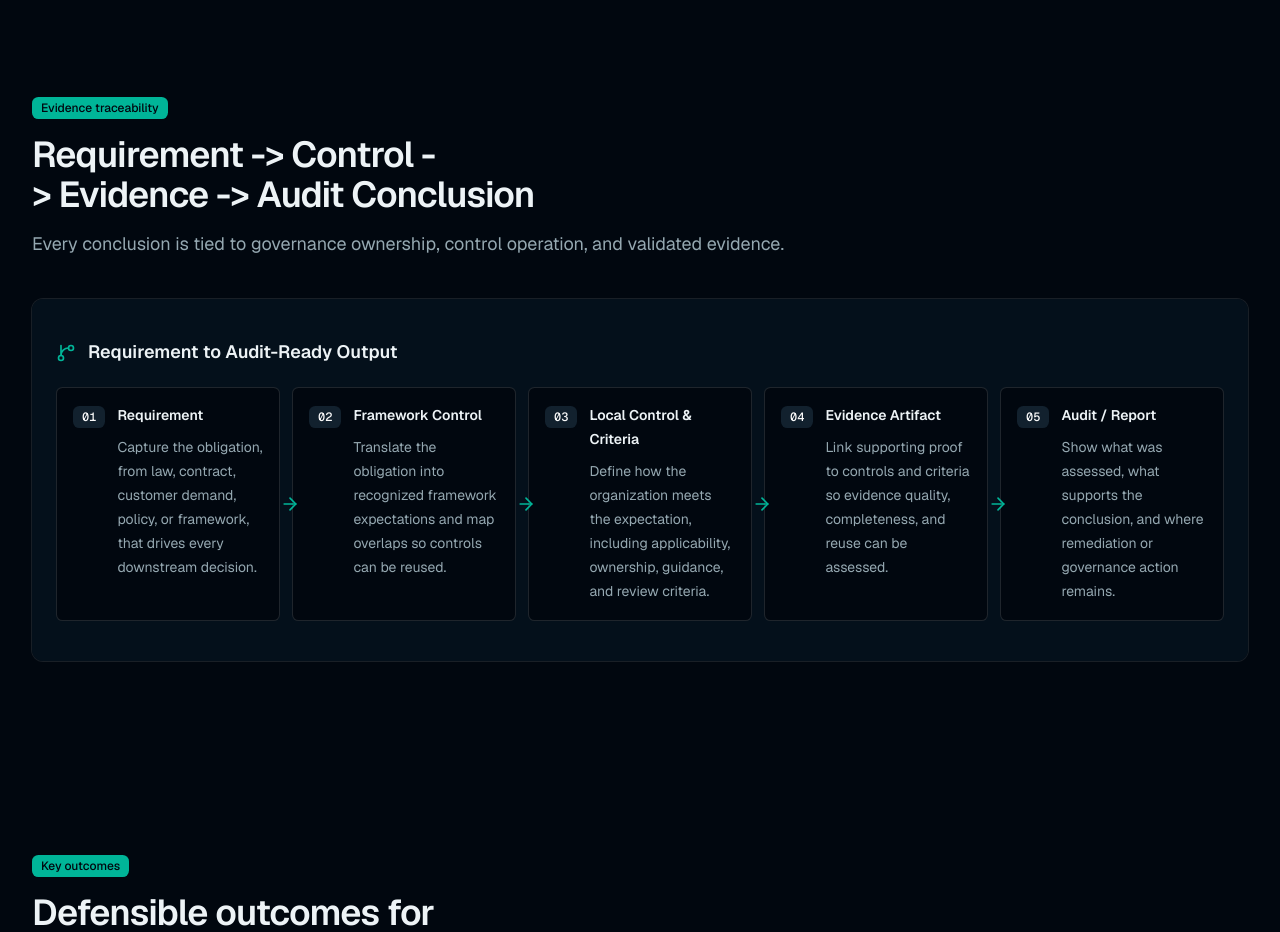
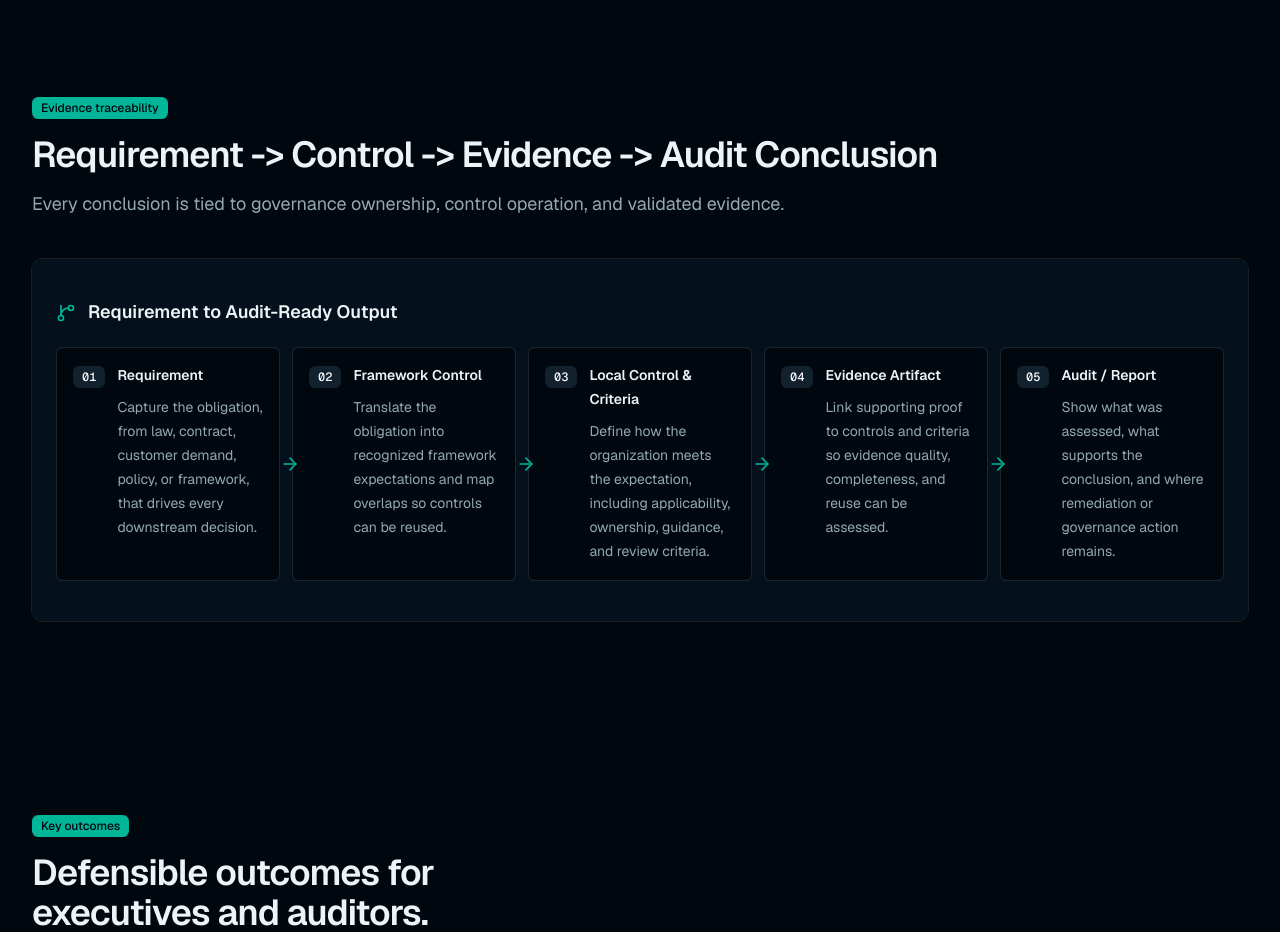
Before and after one commit to hlanslots/Comply-Website, a Next.js app: page / in a window 1280 px wide. Shown: the part 4920-5852 px from the top of the page. Built offline with nearby package versions, Linux system fonts and the light colour scheme.

Commit message:
fix: honor no-wrap section title override

```diff
--- a/src/components/marketing/section.tsx
+++ b/src/components/marketing/section.tsx
@@ -36,7 +36,8 @@ export function Section({
           {eyebrow ? <Badge className="mb-4 rounded-md">{eyebrow}</Badge> : null}
           <Heading
             className={cn(
-              "text-balance text-2xl font-semibold tracking-tight sm:text-3xl lg:text-4xl",
+              "text-2xl font-semibold tracking-tight sm:text-3xl lg:text-4xl",
+              !titleClassName && "text-balance",
               titleClassName,
             )}
           >
```
